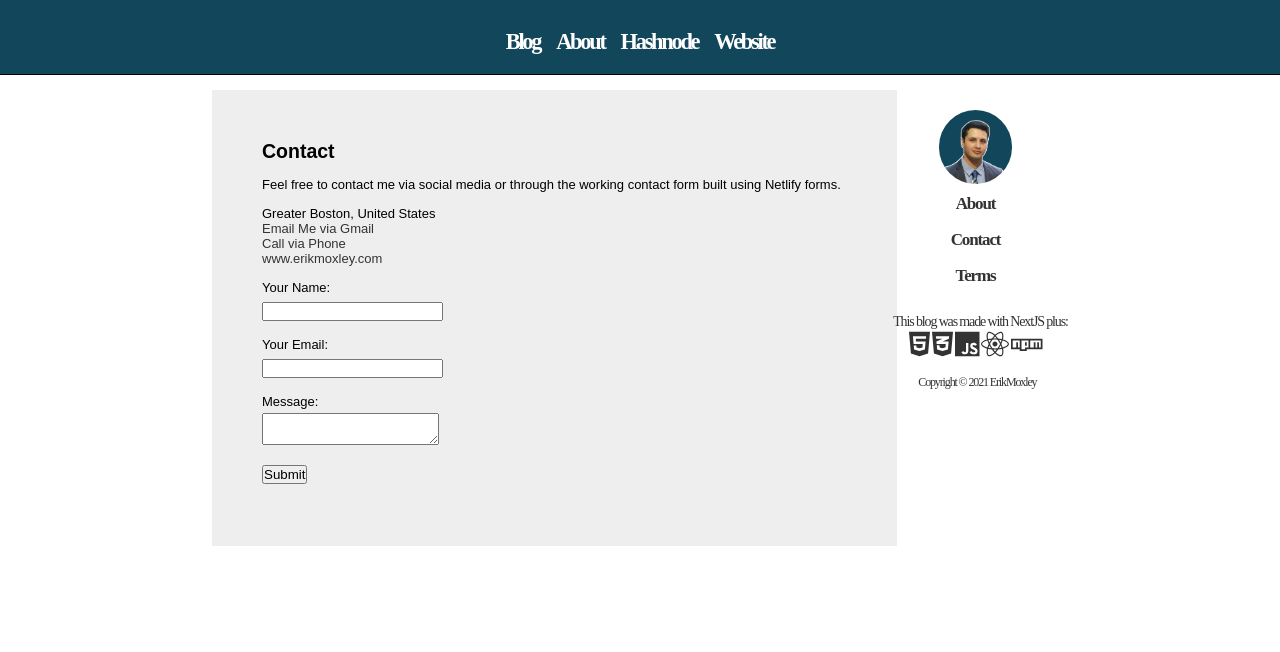
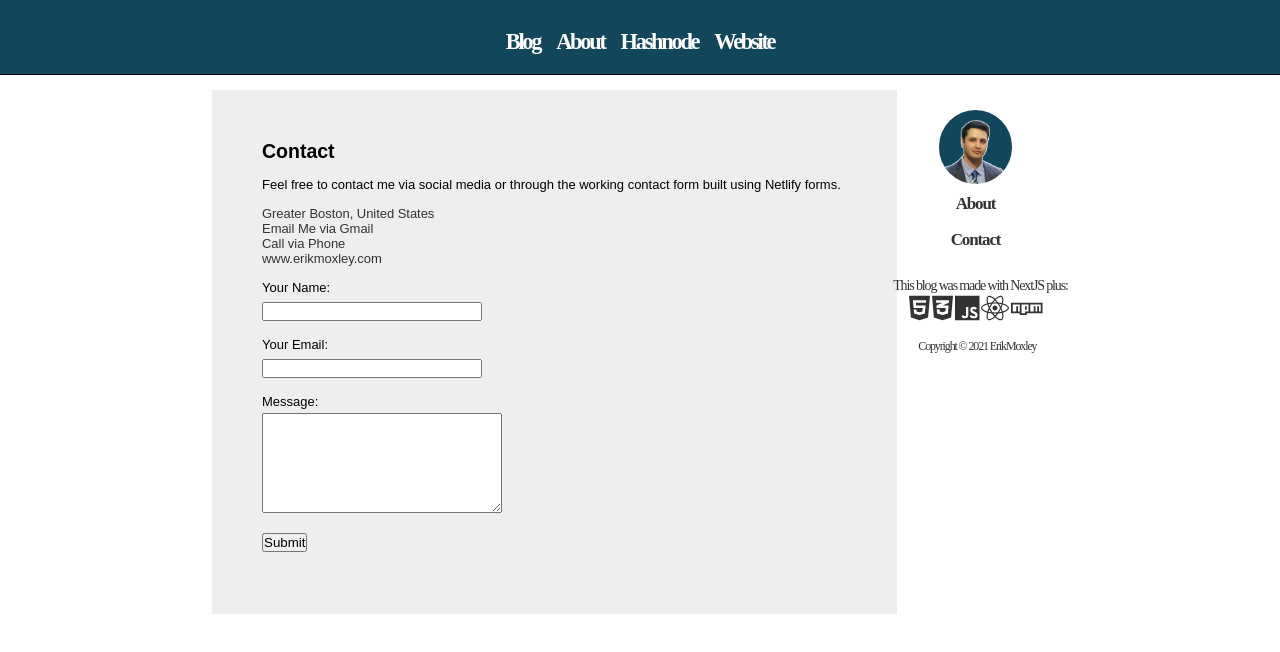
Before and after one commit to ErikMoxley/moxleydevblog, a Next.js app: page /contact in a window 1280 px wide. Shown: the top 652 px of the page. Built offline with nearby package versions, Linux system fonts and the light colour scheme; a web font is replaced by a local one.

Commit message:
updates to urls and content

```diff
--- a/components/Footer.js
+++ b/components/Footer.js
@@ -22,10 +22,6 @@ export default function Footer() {
         <Link href='/contact' alt='' passHref>
         <h2>Contact</h2>
         </Link></li>
-        <li>
-        <Link href='/terms' alt='' passHref>
-        <h2>Terms</h2>
-        </Link></li>
           <span>
             <li className="made-with">This blog was made with NextJS plus:</li>
             <span>
--- a/pages/contact.js
+++ b/pages/contact.js
@@ -9,8 +9,10 @@ const Contact = () => {
       <h2 className="con-title">Contact</h2>
         <p>Feel free to contact me via social media or through the working contact form built using Netlify forms.</p>
           <ul className="address">
-            <li><span>Greater Boston, United States</span></li>
-              <li><span>
+          <a href='https://goo.gl/maps/f3D1vfaadg7MvoC66' alt='' target="_blank" rel="noopener noreferrer">
+            <li>Greater Boston, United States</li></a>
+            <li>
+              <span>
                 <a
                   href="mailto:moxleydev@gmail.com"
                   target="_blank"
@@ -32,19 +34,19 @@ const Contact = () => {
       <p>
         <label htmlFor="yourname">
           Your Name:
-        </label> <br />
+        </label><br/>
         <input type="text" name="name" id="yourname" />
       </p>
       <p>
         <label htmlFor="youremail">
           Your Email:
-        </label> <br />
+        </label><br/>
         <input type="email" name="email" id="youremail" />
       </p>
       <p>
         <label htmlFor="yourmessage">
           Message:
-        </label> <br />
+        </label><br/>
         <textarea name="message" id="yourmessage"></textarea>
       </p>
       <p>
--- a/styles/globals.css
+++ b/styles/globals.css
@@ -332,6 +332,11 @@ text-align: center;
   padding: 50px;
   background-color: rgb(238, 238, 238);
 }
+@media only screen and (max-width : 991.98px) {
+  .about-container {
+    padding: 10px;
+  }
+}
 
 .copyright {
   font-size: 12px;
@@ -373,7 +378,7 @@ text-align: center;
   background:rgb(70, 70, 70);
   clear: both;
   position: relative;
-  height: 160px;
+  height: 180px;
   margin-top: -200px;
   width: 100%;
 }
@@ -393,12 +398,28 @@ text-align: center;
   display: none;
 }
 
+.contact-info a {
+  letter-spacing:-0.001cm;
+}
+
+#yourname, #youremail{
+  width: 220px;
+}
+
+#yourmessage {
+  width: 240px;
+  height: 100px;
+  margin: auto;
+  position: relative;
+}
+
 .footer-container {
   display: flex;
+  justify-content: center;
 }
 
 .footer-nav {
-  flex-basis: 160px;
+  flex-basis: 180px;
   height: 100px;
   margin: 7px;
 }
```
